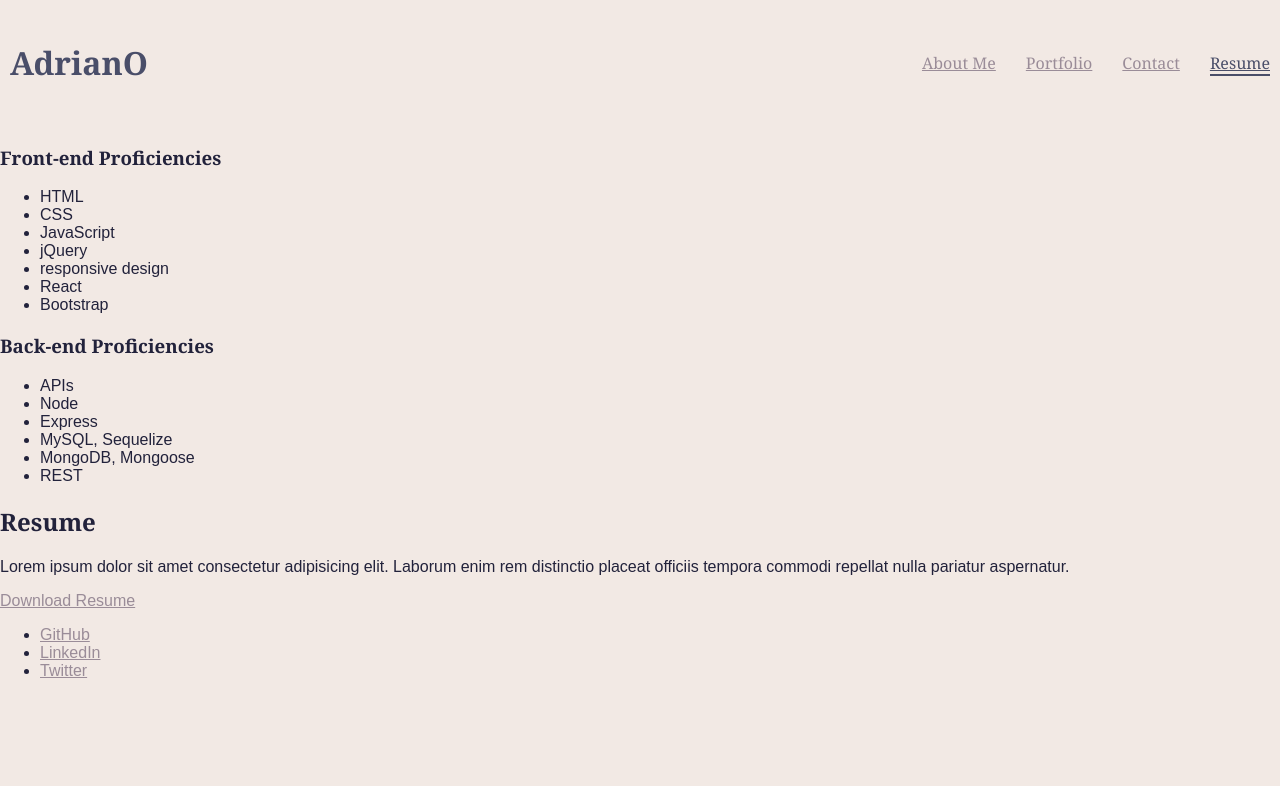
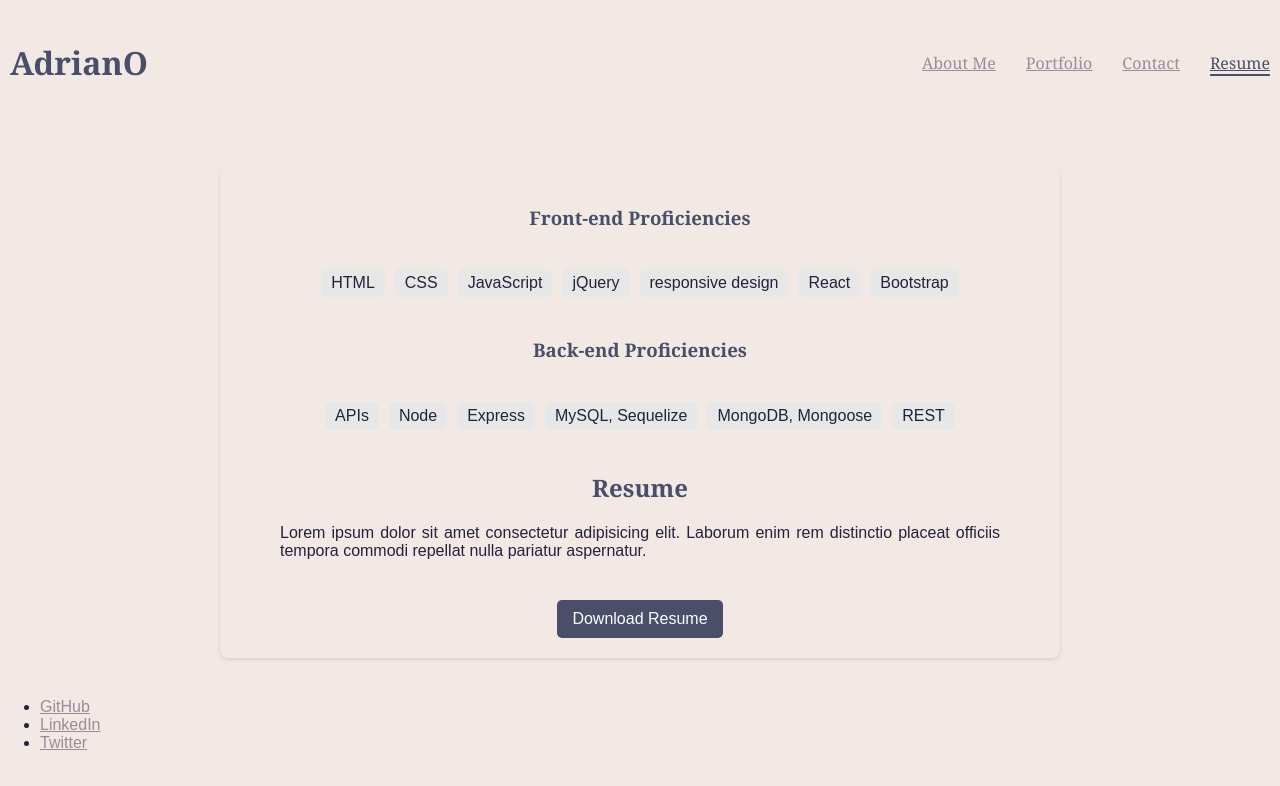
Before and after one commit to Agerian/react-portfolio, a React (Vite) app: page /resume in a window 1280 px wide. Shown: the top 786 px of the page. Built offline with nearby package versions, Linux system fonts and the light colour scheme.

Commit message:
Add Resume component and Resume.css styles

```diff
--- a/src/components/Resume.jsx
+++ b/src/components/Resume.jsx
@@ -1,12 +1,12 @@
 import React from 'react';
+import '../styles/Resume.css';
 
 function Resume() {
   return (
-    <div>
-
+    <div className="resume-container">
 
       <h3>Front-end Proficiencies</h3>
-      <ul>
+      <ul className="skills-list">
         <li>HTML</li>
         <li>CSS</li>
         <li>JavaScript</li>
--- /dev/null
+++ b/src/styles/Resume.css
@@ -0,0 +1,55 @@
+.resume-container {
+  max-width: 800px;
+  margin: 40px auto;
+  padding: 20px;
+  background-color: #f2e9e4;
+  color: #22223B;
+  border-radius: 8px;
+  box-shadow: 0 2px 4px rgba(0, 0, 0, 0.1);
+  text-align: center;
+}
+
+.resume-container h2,
+.resume-container h3 {
+  font-family: 'Georgia', serif;
+  color: #4A4E69;
+}
+
+.skill-list,
+.resume-container ul {
+  list-style-type: none;
+  padding: 0;
+  text-align: left;
+  display: inline-block;
+}
+
+.skill-list li,
+.resume-container ul li {
+  background-color: #E7E7E7;
+  margin: 5px;
+  padding: 5px 10px;
+  border-radius: 5px;
+  display: inline-block;
+}
+
+.download-resume {
+  display: inline-block;
+  margin-top: 20px;
+  background-color: #4A4E69;
+  color: #ffffff;
+  padding: 10px 15px;
+  border-radius: 5px;
+  text-decoration: none;
+  transition: background-color 0.3s ease;
+}
+
+.download-resume:hover {
+  background-color: #9A8C98;
+}
+
+.resume-container p {
+  text-align: justify;
+  text-justify: inter-word;
+  max-width: 90%;
+  margin: 20px auto;
+}
```
